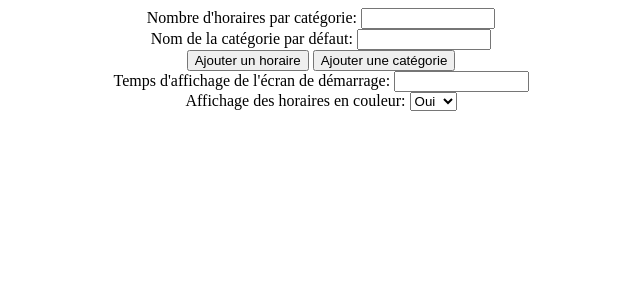
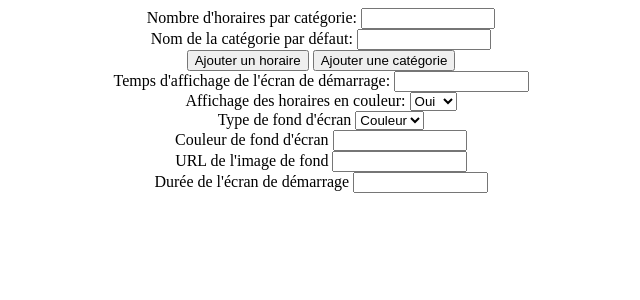
Before and after one commit to augustin64/Reflect-o-Bus, a Flask app: page /config in a window 1280 px wide. Shown: the top 300 px of the page, without its empty margins (319-959 px from the left). Run offline with Flask 2, Linux system fonts and the light colour scheme; parts of the project's set-up code (start-up, migrations or seed data) failed here and were passed over.

Commit message:
Loading config in config page

```diff
--- a/static/js/config.js
+++ b/static/js/config.js
@@ -1,6 +1,36 @@
-var setConfig = function() {
+var getConfig = function() {
   getJSON('get?content=config',
   function(data) {
-    console.log(data)
+    for (var i in data) {
+      if ( i == "DEFAULT" ) {
+        for (var j in data[i]) {
+          document.getElementById(j).value = data[i][j]
+        }
+      } else {
+          if ( i == "ADVANCED" ) {
+            for (var j in data[i]) {
+              document.getElementById(j).value = data[i][j]
+            }
+          }
+        console.log(i);
+        console.log(data[i])
+      }
+    }
   });
 }
+
+var addSchedule = function (id,publicCode,direction,stop,category) {
+  // Adding schedule to html
+  var newSchedule = "<div id='"+id+"'><br/>"
+  newSchedule += "Identifiant du bus <input value='"+publicCode+"'><br/>"
+  newSchedule += "Direction <input value='"+direction+"'><br/>"
+  newSchedule += "Arrêt <input value='"+stop+"'><br/>"
+  newSchedule += "Catégorie <select><option value='category'>"+category+"</option><option value=''>DEFAULT</option></select></div>"
+  document.getElementById('schedules').innerHTML = newSchedule + document.getElementById('schedules').innerHTML
+  // Adding category to categories list
+  // refreshing all categories
+}
+
+var refreshCategories = function () {
+  //Not Implemented
+}
--- a/templates/config.html
+++ b/templates/config.html
@@ -26,8 +26,19 @@
           Couleur de l'affichage des horaires :
           <input id="lines_color">
         </div>
+        <div id=background-settings>
+          Type de fond d'écran
+          <select id="background_type">
+            <option value="color" style="display:none;">Couleur</option>
+            <option value="image" style="display:none;">Image</option>
+          </select><br/>
+          Couleur de fond d'écran <input id="background_color"><br/>
+          URL de l'image de fond <input id="background_url"><br/>
+        </div>
+        Durée de l'écran de démarrage <input id="boot_time"><br/>
       </section>
     </body>
 
     <script id="mainScript" language="JavaScript" type="text/javascript" src="{{ url_for('static',filename='js/main.js') }}"></script>
+    <script id="mainScript" language="JavaScript" type="text/javascript" src="{{ url_for('static',filename='js/config.js') }}"></script>
 </html>
```
